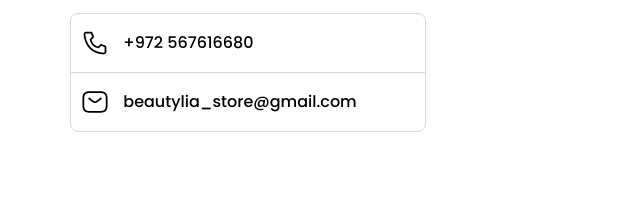
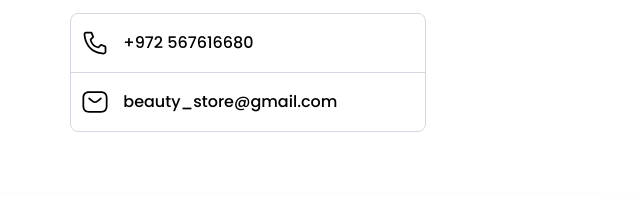
Before and after one commit to Mohammed-Tayseer/RIMAL-VILLAS-FOR-RENT, a plain HTML site: page connectUs.html in a window 1280 px wide. Shown: the part 819-1020 px from the top of the page, 632-1272 px from the left. Drawn offline with Linux system fonts and the light colour scheme.

Commit message:
Update connectUs.html

```diff
--- a/connectUs.html
+++ b/connectUs.html
@@ -141,7 +141,7 @@
               </div>
               <div class="info">
                 <img src="icons/sms.svg" alt="">
-                <a href="mailto:beautylia_store@gmail.com">beautylia_store@gmail.com</a>
+                <a href="mailto:beautylia_store@gmail.com">beauty_store@gmail.com</a>
               </div>
             </div>
           </div>
```
